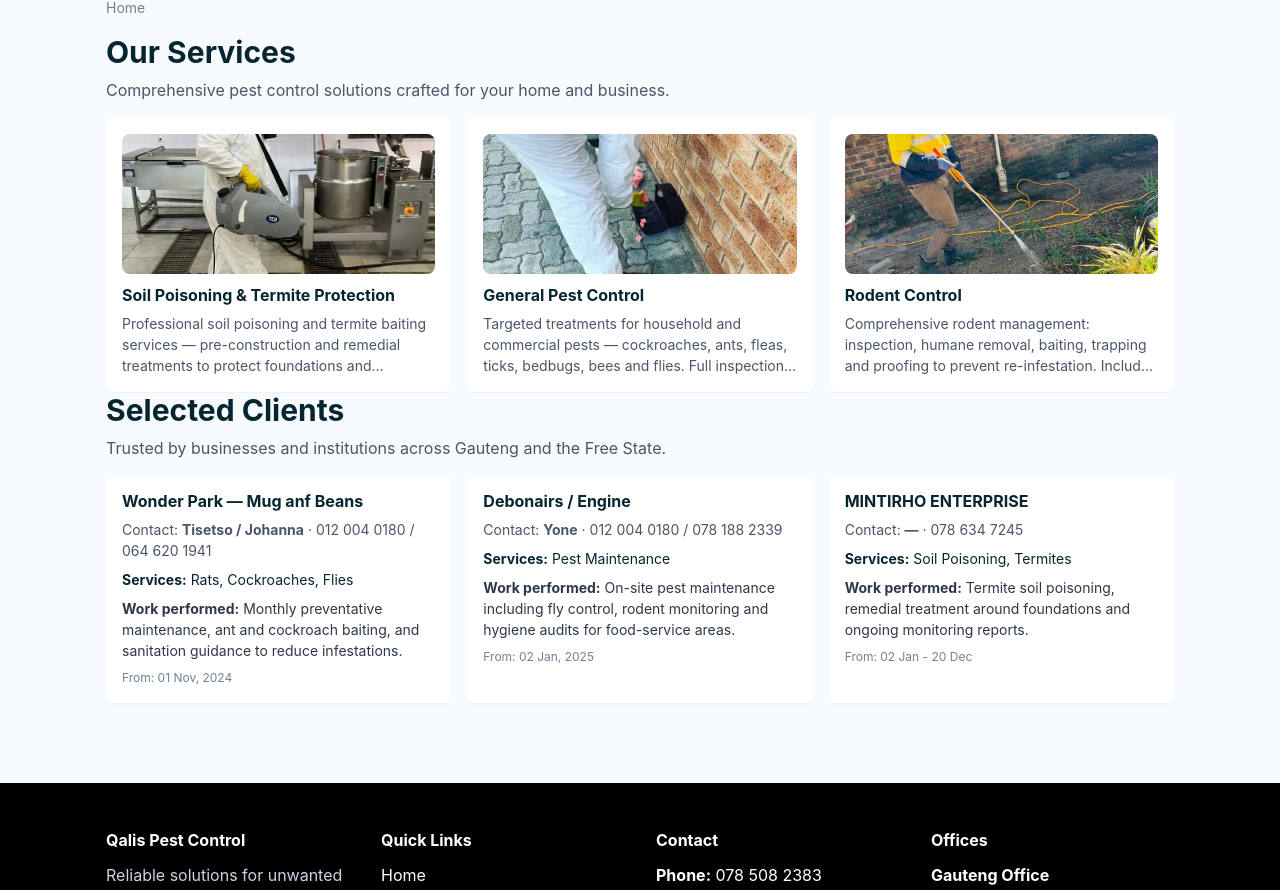
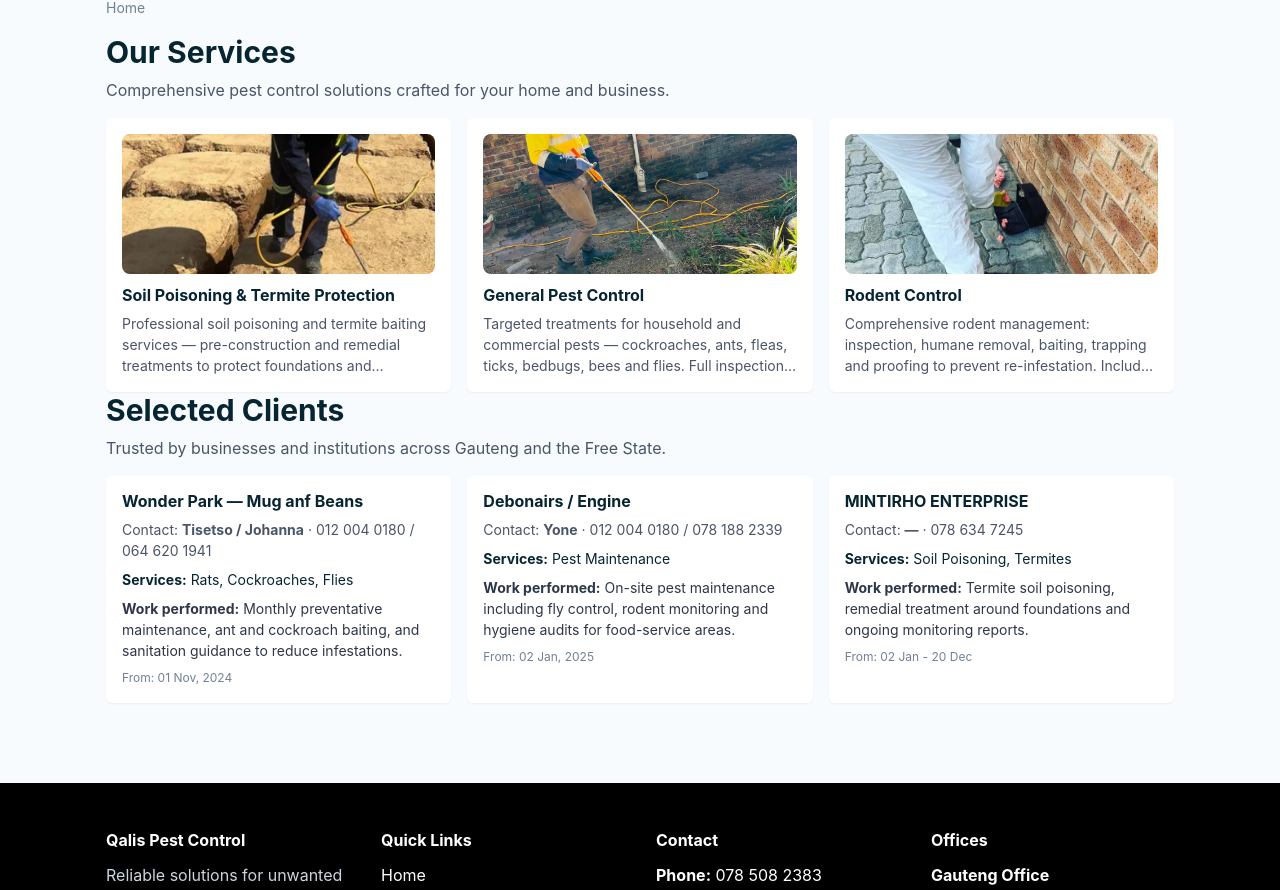
Before and after one commit to qalispestcontrol-cpu/qalispestcontrol, a React (Vite) app: page / in a window 1280 px wide. Shown: the part 980-1870 px from the top of the page. Built offline with nearby package versions, Linux system fonts and the light colour scheme; no server answers.

Commit message:
chore: update Home page

```diff
--- a/src/pages/Home.jsx
+++ b/src/pages/Home.jsx
@@ -9,9 +9,9 @@ import SEO from '../components/SEO'
 
 export default function Home(){
   const services = [
-    { img: '/assets/images/webp-images/image-4.webp', title: 'Soil Poisoning & Termite Protection', desc: 'Professional soil poisoning and termite baiting services — pre-construction and remedial treatments to protect foundations and structures with monitoring and reporting.' },
-    { img: '/assets/images/webp-images/image-1.webp', title: 'General Pest Control', desc: 'Targeted treatments for household and commercial pests — cockroaches, ants, fleas, ticks, bedbugs, bees and flies. Full inspection, integrated treatment plan and follow-up visits to ensure long-term control.' },
-    { img: '/assets/images/webp-images/image-2.webp', title: 'Rodent Control', desc: 'Comprehensive rodent management: inspection, humane removal, baiting, trapping and proofing to prevent re-infestation. Includes sanitation advice and ongoing monitoring.' },
+    { img: '/assets/images/webp-images/images-9.webp', title: 'Soil Poisoning & Termite Protection', desc: 'Professional soil poisoning and termite baiting services — pre-construction and remedial treatments to protect foundations and structures with monitoring and reporting.' },
+    { img: '/assets/images/webp-images/image-2.webp', title: 'General Pest Control', desc: 'Targeted treatments for household and commercial pests — cockroaches, ants, fleas, ticks, bedbugs, bees and flies. Full inspection, integrated treatment plan and follow-up visits to ensure long-term control.' },
+    { img: '/assets/images/webp-images/image-1.webp', title: 'Rodent Control', desc: 'Comprehensive rodent management: inspection, humane removal, baiting, trapping and proofing to prevent re-infestation. Includes sanitation advice and ongoing monitoring.' },
   ]
 
   const clients = [
```
